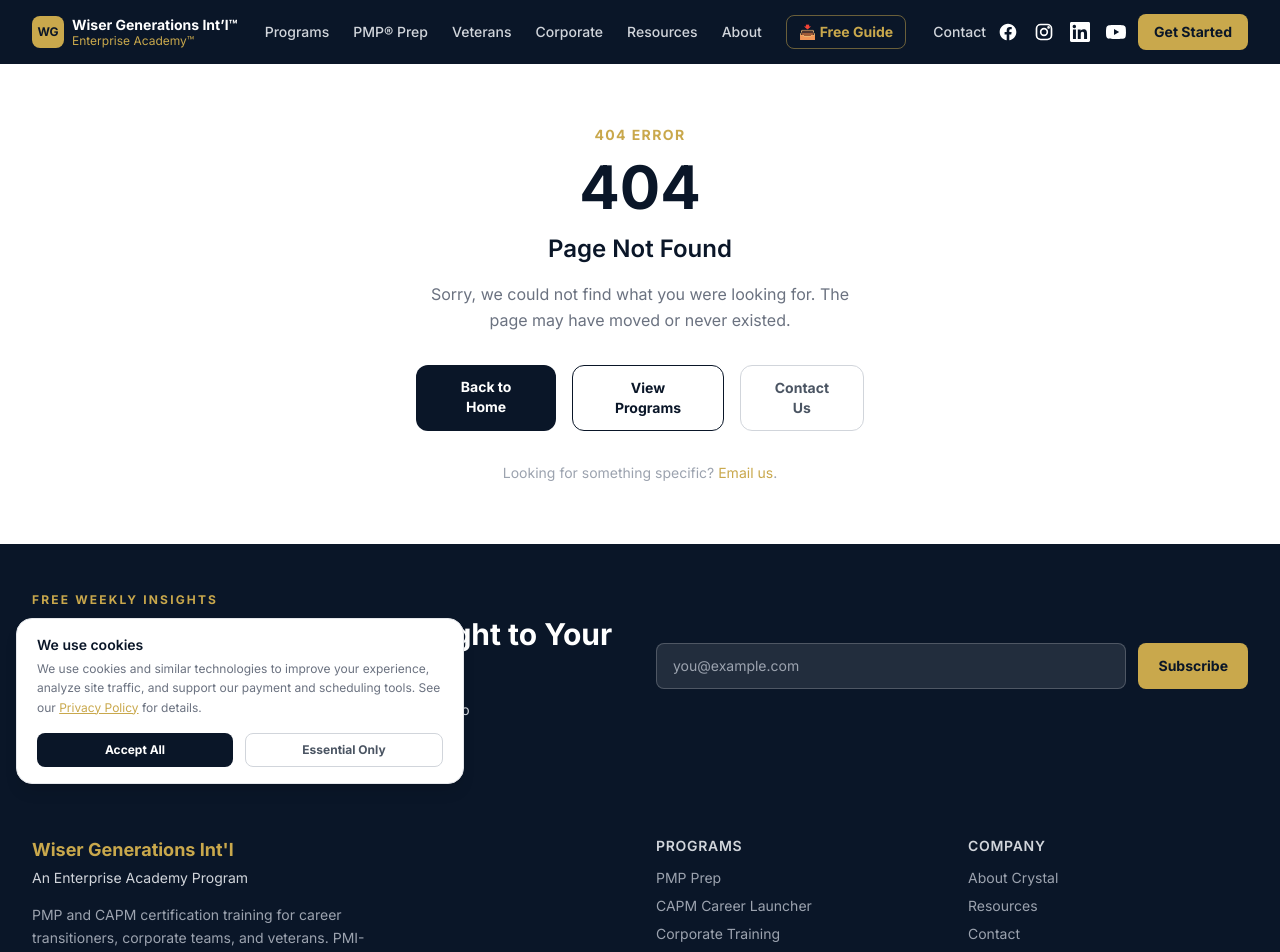
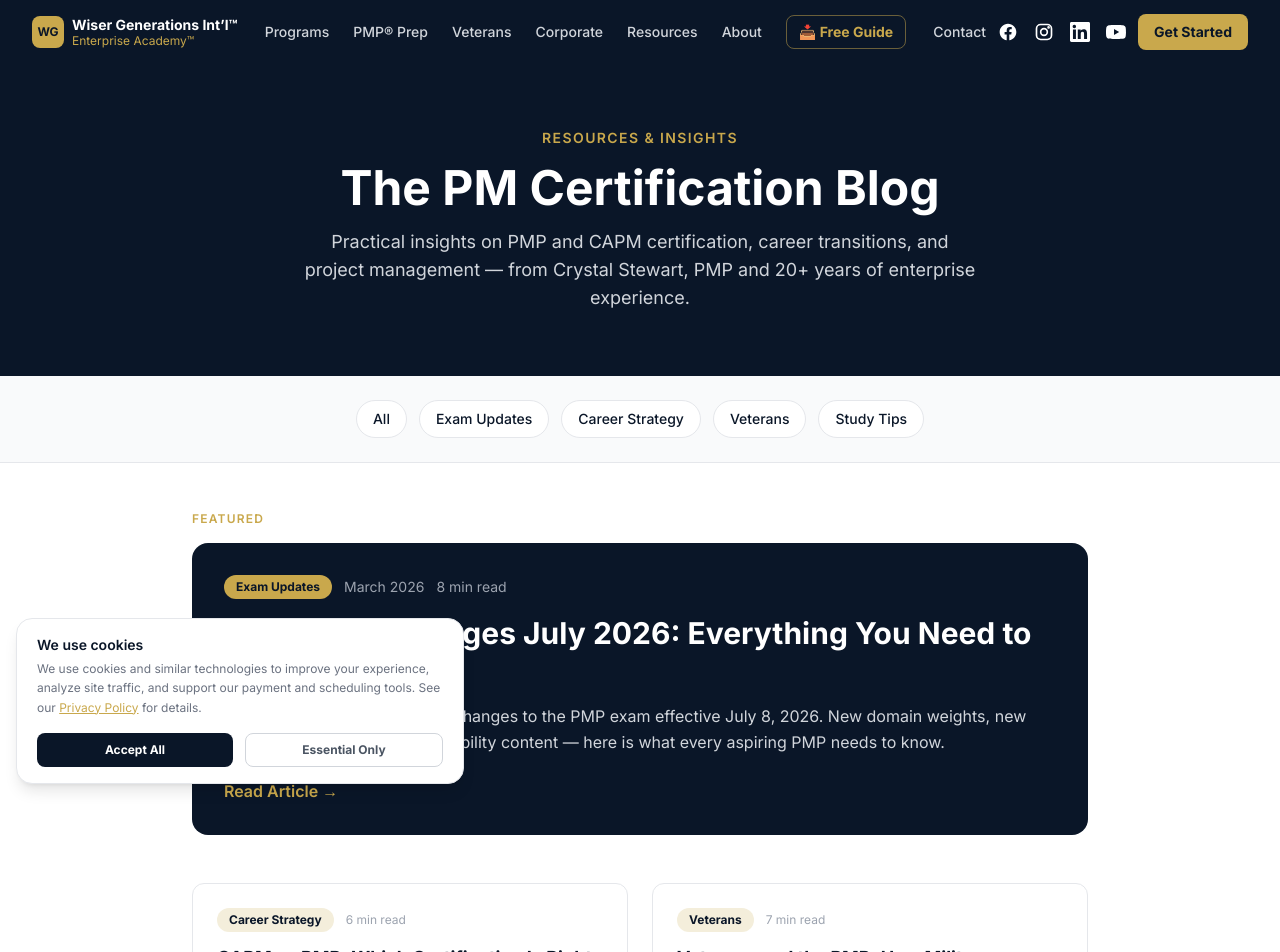
Before and after one commit to D4CGDBEMWS/wisergenerations-pmp, a Next.js app: page /blog in a window 1280 px wide. Before the commit this address had no page. Shown: the top 952 px of the page. Built offline with nearby package versions, Linux system fonts and the light colour scheme.

Commit message:
Create page.tsx

```diff
--- /dev/null
+++ b/app/blog/page.tsx
@@ -0,0 +1,149 @@
+import type { Metadata } from 'next'
+import Link from 'next/link'
+
+export const metadata: Metadata = {
+  title: 'Blog — PM Certification Insights | Wiser Generations Int\'l',
+  description: 'Project management certification tips, PMP exam insights, career advice for veterans and career transitioners, and updates on PMI exam changes from Crystal Stewart, PMP.',
+}
+
+const posts = [
+  {
+    slug: 'pmp-exam-changes-july-2026',
+    title: 'PMP Exam Changes July 2026: Everything You Need to Know',
+    excerpt: 'PMI has confirmed significant changes to the PMP exam effective July 8, 2026. New domain weights, new question types, AI and sustainability content — here is what every aspiring PMP needs to know.',
+    category: 'Exam Updates',
+    readTime: '8 min read',
+    date: 'March 2026',
+    featured: true
+  },
+  {
+    slug: 'capm-vs-pmp-which-certification',
+    title: 'CAPM vs PMP: Which Certification Is Right for Your Career?',
+    excerpt: 'The CAPM and PMP are both PMI certifications — but they serve very different career stages. Here is how to decide which one makes sense for where you are right now.',
+    category: 'Career Strategy',
+    readTime: '6 min read',
+    date: 'February 2026',
+    featured: false
+  },
+  {
+    slug: 'veterans-pmp-military-experience',
+    title: 'Veterans and the PMP: How Military Experience Maps to Certification',
+    excerpt: 'If you have served, you have already been managing projects — you just did not call it that. Here is how to translate your military experience into a PMP application that gets approved.',
+    category: 'Veterans',
+    readTime: '7 min read',
+    date: 'January 2026',
+    featured: false
+  },
+  {
+    slug: 'pmp-salary-roi-2026',
+    title: 'Is the PMP Worth It in 2026? Salary Data and Career ROI',
+    excerpt: 'The PMP is one of the most researched professional certifications in terms of salary impact. Here is what the data actually shows — and who benefits most from earning it.',
+    category: 'Career Strategy',
+    readTime: '5 min read',
+    date: 'December 2025',
+    featured: false
+  }
+]
+
+const categories = ['All', 'Exam Updates', 'Career Strategy', 'Veterans', 'Study Tips']
+
+export default function BlogPage() {
+  const featured = posts.find(p => p.featured)
+  const rest = posts.filter(p => !p.featured)
+
+  return (
+    <main className="bg-white">
+
+      {/* Hero */}
+      <section className="bg-navy text-white py-16 px-4">
+        <div className="max-w-4xl mx-auto text-center">
+          <p className="text-gold text-sm font-semibold tracking-widest uppercase mb-4">Resources & Insights</p>
+          <h1 className="text-4xl md:text-5xl font-bold mb-4">The PM Certification Blog</h1>
+          <p className="text-gray-300 text-lg max-w-2xl mx-auto">
+            Practical insights on PMP and CAPM certification, career transitions, and project management
+            — from Crystal Stewart, PMP and 20+ years of enterprise experience.
+          </p>
+        </div>
+      </section>
+
+      {/* Category filter */}
+      <section className="bg-gray-50 py-6 px-4 border-b border-gray-200">
+        <div className="max-w-4xl mx-auto">
+          <div className="flex flex-wrap gap-3 justify-center">
+            {categories.map((cat) => (
+              <span key={cat}
+                className="bg-white border border-gray-200 rounded-full px-4 py-2 text-sm text-navy font-medium cursor-pointer hover:border-gold hover:text-gold transition-colors">
+                {cat}
+              </span>
+            ))}
+          </div>
+        </div>
+      </section>
+
+      {/* Featured post */}
+      {featured && (
+        <section className="py-12 px-4">
+          <div className="max-w-4xl mx-auto">
+            <p className="text-gold text-xs font-semibold tracking-widest uppercase mb-4">Featured</p>
+            <Link href={`/blog/${featured.slug}`}
+              className="block bg-navy text-white rounded-2xl p-8 hover:opacity-95 transition-opacity">
+              <div className="flex items-center gap-3 mb-4">
+                <span className="bg-gold text-navy text-xs font-bold px-3 py-1 rounded-full">{featured.category}</span>
+                <span className="text-gray-400 text-sm">{featured.date}</span>
+                <span className="text-gray-400 text-sm">{featured.readTime}</span>
+              </div>
+              <h2 className="text-2xl md:text-3xl font-bold mb-4 hover:text-gold transition-colors">{featured.title}</h2>
+              <p className="text-gray-300 leading-relaxed mb-6">{featured.excerpt}</p>
+              <span className="text-gold font-semibold">Read Article →</span>
+            </Link>
+          </div>
+        </section>
+      )}
+
+      {/* All posts */}
+      <section className="pb-20 px-4">
+        <div className="max-w-4xl mx-auto">
+          <div className="grid md:grid-cols-2 gap-6">
+            {rest.map((post) => (
+              <Link key={post.slug} href={`/blog/${post.slug}`}
+                className="border border-gray-200 rounded-xl p-6 hover:border-gold transition-colors group">
+                <div className="flex items-center gap-3 mb-3">
+                  <span className="bg-gold/20 text-navy text-xs font-bold px-3 py-1 rounded-full">{post.category}</span>
+                  <span className="text-gray-400 text-xs">{post.readTime}</span>
+                </div>
+                <h3 className="text-lg font-bold text-navy mb-2 group-hover:text-gold transition-colors">{post.title}</h3>
+                <p className="text-gray-600 text-sm leading-relaxed mb-4">{post.excerpt}</p>
+                <div className="flex items-center justify-between">
+                  <span className="text-gray-400 text-xs">{post.date}</span>
+                  <span className="text-gold font-semibold text-sm">Read →</span>
+                </div>
+              </Link>
+            ))}
+          </div>
+        </div>
+      </section>
+
+      {/* Newsletter CTA */}
+      <section className="bg-navy text-white py-16 px-4">
+        <div className="max-w-2xl mx-auto text-center">
+          <h2 className="text-3xl font-bold mb-4">Get PM Insights in Your Inbox</h2>
+          <p className="text-gray-300 mb-8">
+            Join the Wiser Generations newsletter. Crystal sends practical PMP and CAPM updates,
+            exam news, and career advice — no spam, just signal.
+          </p>
+          <div className="flex flex-col sm:flex-row gap-4 justify-center">
+            <Link href="/free-guide"
+              className="bg-gold text-navy font-bold px-8 py-4 rounded-lg hover:bg-yellow-400 transition-colors">
+              Download the Free PMP Guide
+            </Link>
+            <Link href="/webinars"
+              className="border-2 border-white text-white font-bold px-8 py-4 rounded-lg hover:bg-white hover:text-navy transition-colors">
+              Join a Free Webinar
+            </Link>
+          </div>
+        </div>
+      </section>
+
+    </main>
+  )
+}
```
